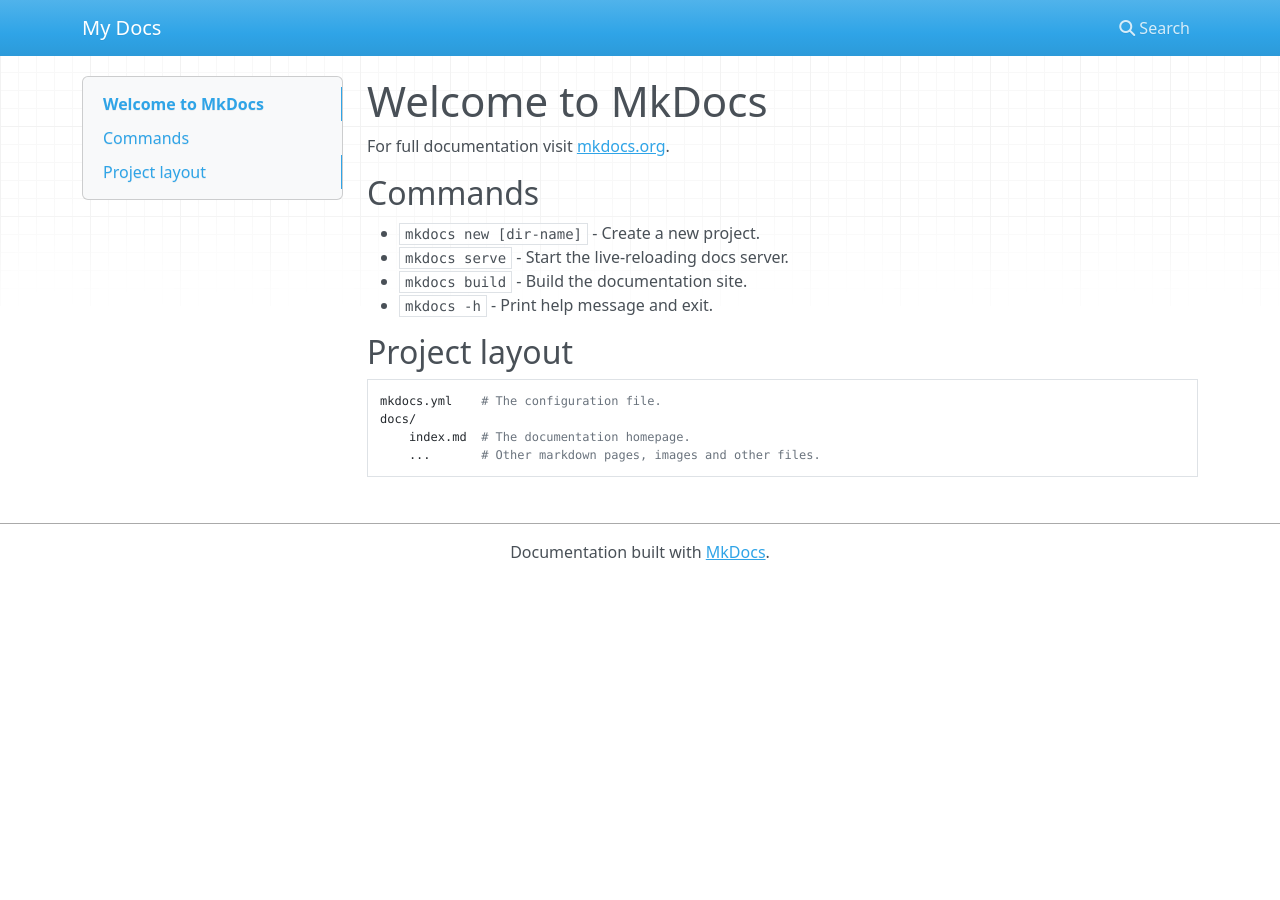
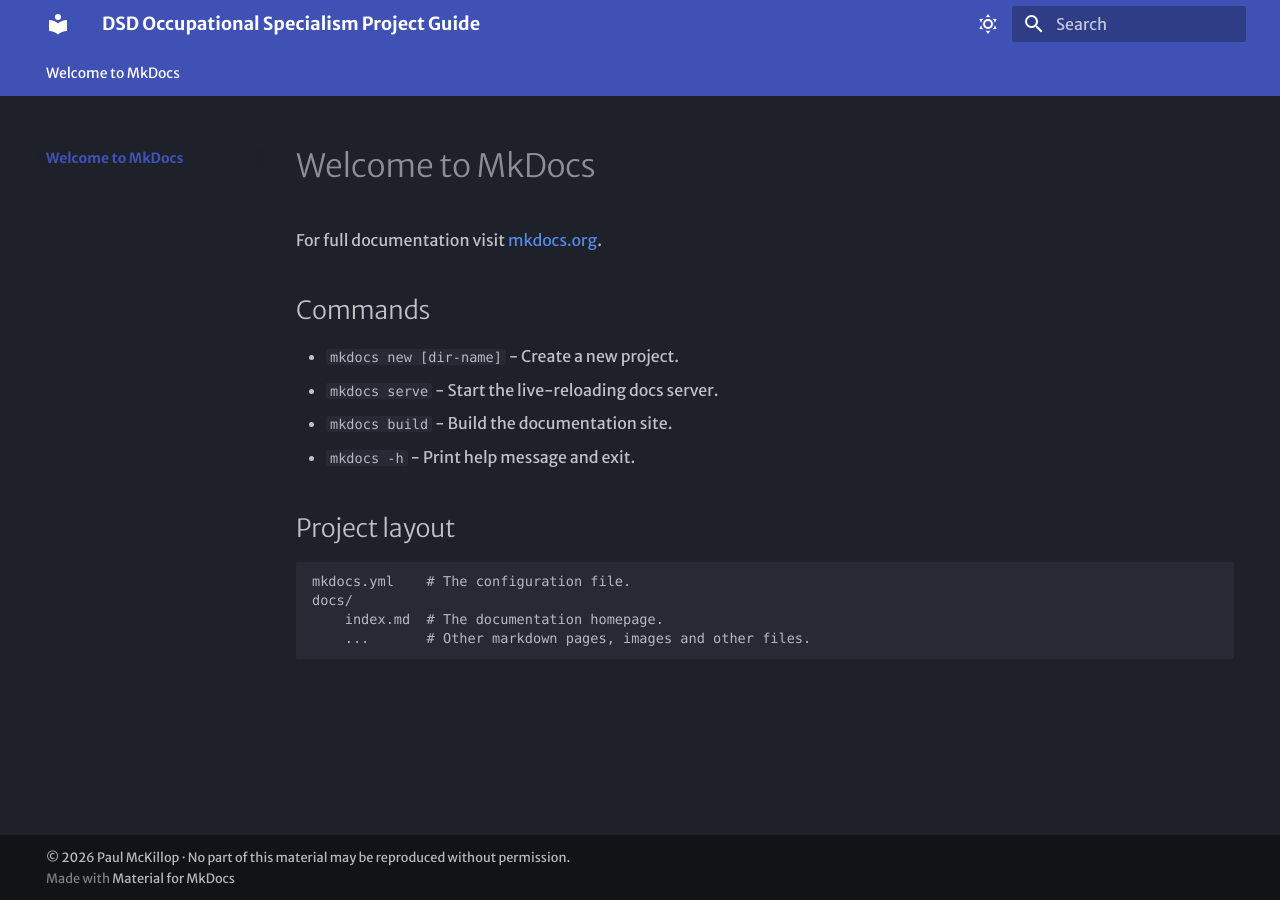
Before and after one commit to pgmckillop/dsd_os_support_guide, an MkDocs documentation site: the page built from docs/index.md, in a window 1280 px wide. Built offline with MkDocs 1.6.1 and Material for MkDocs 9.7.7, drawn with Linux system fonts in a browser that asks for light colours; nearby versions of some CDN libraries; some web fonts are replaced.

Commit message:
2602271624 Setup folders and yml

```diff
--- /dev/null
+++ b/docs/stylesheets/extra.css
@@ -0,0 +1,78 @@
+/* ==========================================================
+   SIDEBAR NAVIGATION CUSTOMIZATION
+   ========================================================== */
+
+/* 1. TOP-LEVEL HEADERS (Folders: e.g., 7.1 Hardware) */
+.md-nav__item.md-nav__item--level-1 > .md-nav__link {
+  font-weight: 800 !important;
+  color: var(--md-default-fg-color--bold);
+  margin-top: 0.6rem;
+  letter-spacing: -0.01em;
+  display: flex !important;
+  align-items: center;
+}
+
+/* Folder icon for Level 1 - targeted to ensure visibility */
+.md-nav__item.md-nav__item--level-1 > .md-nav__link::before {
+  content: "📁" !important;
+  margin-right: 0.6rem !important;
+  font-size: 1rem !important;
+  display: inline-block !important;
+  font-style: normal;
+}
+
+/* 2. SUB-LEVEL PAGES (Files: e.g., 7.3.1 Connect devices) */
+.md-nav__item--level-2 .md-nav__link {
+  font-weight: 400 !important;
+  font-size: 0.85em !important;
+  opacity: 0.75;
+  display: flex !important;
+  align-items: center;
+}
+
+/* Document icon for Level 2 - targeted to ensure visibility */
+.md-nav__item--level-2 .md-nav__link::before {
+  content: "📄" !important;
+  margin-right: 0.6rem !important;
+  font-size: 0.9rem !important;
+  opacity: 0.6;
+  display: inline-block !important;
+  font-style: normal;
+}
+
+/* 3. THE TREE VISUAL (Vertical lines for nested items) */
+.md-nav__list .md-nav__list {
+  border-left: 1px solid var(--md-default-fg-color--lightest) !important;
+  margin-left: 0.9rem !important;
+  padding-left: 0.4rem !important;
+}
+
+/* 4. ACTIVE PAGE HIGHLIGHT (The "You Are Here" marker) */
+.md-nav__link--active {
+  color: var(--md-primary-fg-color) !important;
+  font-weight: 700 !important;
+  opacity: 1 !important;
+  background-color: var(--md-primary-fg-color--trust);
+  border-radius: 0.2rem;
+}
+
+/* Ensure active icons are also full opacity */
+.md-nav__link--active::before {
+  opacity: 1 !important;
+}
+
+/* 5. MAIN DRAWER TITLE (The "7 DEN" heading) */
+.md-nav__title {
+  font-weight: 900 !important;
+  text-transform: uppercase;
+  color: var(--md-primary-fg-color);
+  padding-bottom: 0.5rem;
+  border-bottom: 1px solid var(--md-default-fg-color--lightest);
+  margin-bottom: 0.5rem;
+}
+
+/* 6. FIX FOR SPACING (Prevents icons from squishing text) */
+.md-nav__link > span {
+  display: inline-block;
+  line-height: 1.2;
+}
--- a/mkdocs.yml
+++ b/mkdocs.yml
@@ -1 +1,76 @@
-site_name: My Docs
+site_name: DSD Occupational Specialism Project Guide
+site_author: Paul McKillop
+
+copyright: © 2026 Paul McKillop · No part of this material may be reproduced without permission.
+
+theme:
+  name: material
+  font:
+    text: Merriweather Sans
+    code: Red Hat Mono
+  features:
+    - navigation.tabs
+    - navigation.top
+    - navigation.sections
+    - navigation.indexes
+    - navigation.instant
+    - navigation.expand
+    - navigation.tracking
+    # I kept this enabled, but we will reinforce it with CSS lines
+    - navigation.subnavigation.indent
+    - navigation.path # Added: helpful for deep hierarchies
+    - toc.integrate
+    - search.highlight
+    - search.share
+  palette:
+    # Dark mode
+    - scheme: slate
+      toggle:
+        icon: material/weather-sunny
+        name: Dark mode
+      primary: indigo
+      accent: deep purple
+    # Light mode
+    - scheme: default
+      toggle:
+        icon: material/weather-night
+        name: Light mode
+      primary: blue
+      accent: deep purple
+
+plugins:
+  - search
+
+markdown_extensions:
+  - attr_list
+  - admonition
+  - footnotes
+  - md_in_html
+  - meta
+  - toc:
+      permalink: true
+      toc_depth: 1
+
+  # Consolidated Pymdownx Extensions
+  - pymdownx.details
+  - pymdownx.critic
+  - pymdownx.highlight:
+      anchor_linenums: true
+      line_spans: __span
+      pygments_lang_class: true
+  - pymdownx.inlinehilite
+  - pymdownx.snippets
+  - pymdownx.superfences:
+      custom_fences:
+        - name: mermaid
+          class: mermaid
+          format: !!python/name:pymdownx.superfences.fence_code_format
+  - pymdownx.emoji:
+      emoji_index: !!python/name:material.extensions.emoji.twemoji
+      emoji_generator: !!python/name:material.extensions.emoji.to_svg
+  - pymdownx.tabbed:
+      alternate_style: true
+
+  # Ensure this points to your CSS file
+extra_css:
+  - stylesheets/extra.css
```
